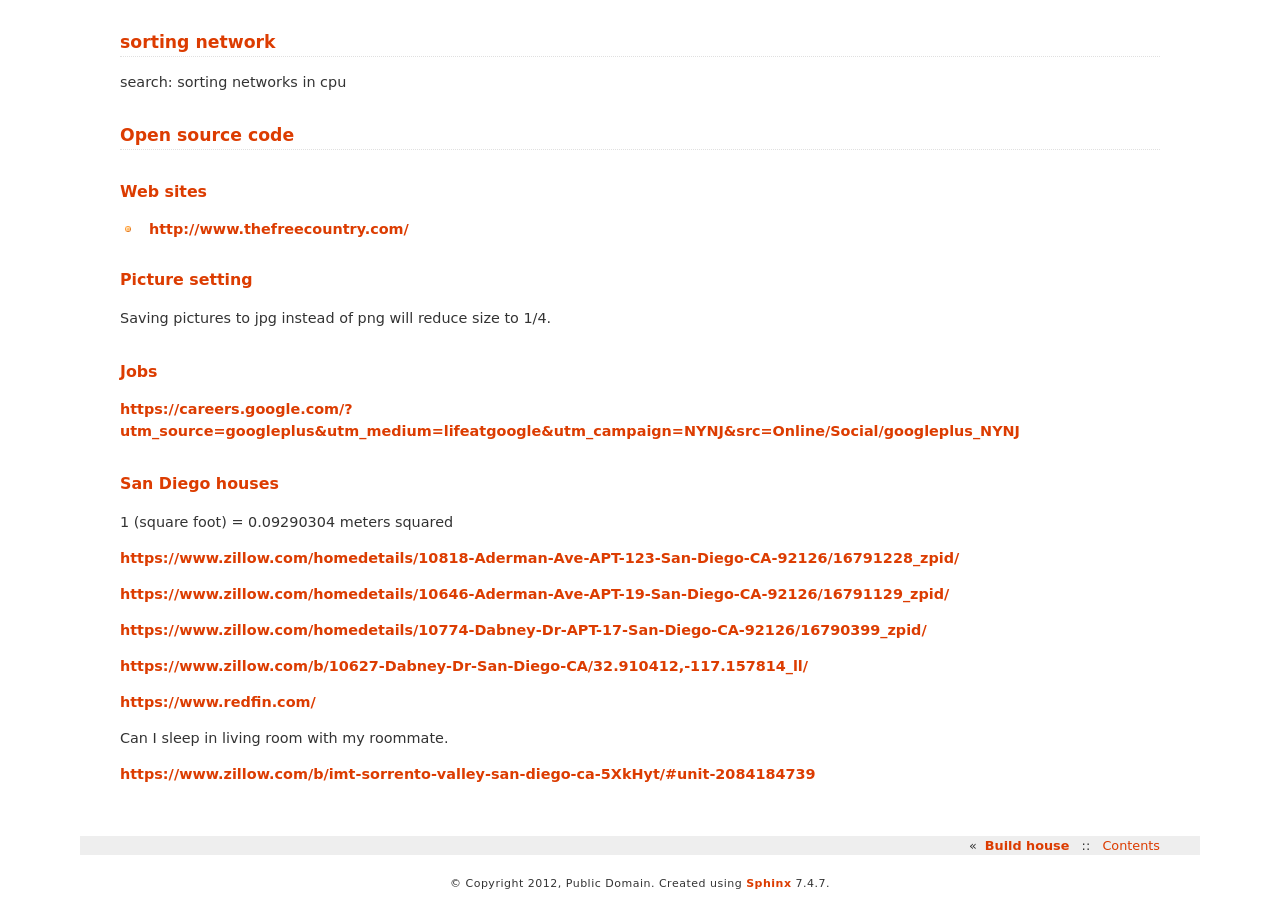
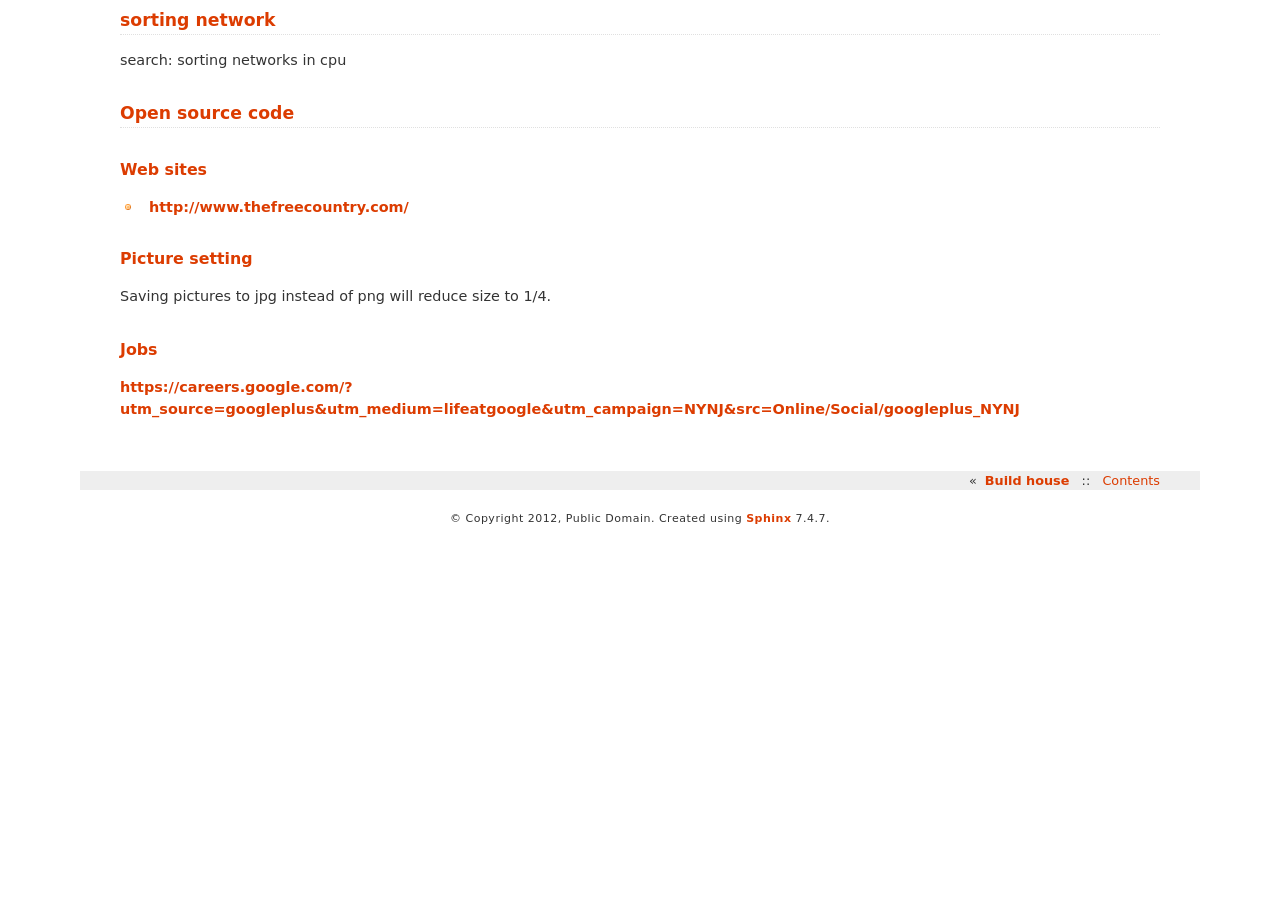
Before and after one commit to Jonathan2251/wr, a Sphinx documentation site: the page built from source/note.rst, in a window 1280 px wide and 900 px high, scrolled down 2518 px. Built offline with Sphinx 7.4.7, drawn with Linux system fonts in a browser that asks for light colours; after the commit the page ends 3053 px from its top, so only the background shows below that.

Commit message:
move SanDiegoHouse to repo note

```diff
--- a/source/note.rst
+++ b/source/note.rst
@@ -137,26 +137,3 @@ Jobs
 ~~~~
 
 https://careers.google.com/?utm_source=googleplus&utm_medium=lifeatgoogle&utm_campaign=NYNJ&src=Online/Social/googleplus_NYNJ
-
-
-San Diego houses
-~~~~~~~~~~~~~~~~
-
-1 (square foot) =
-0.09290304 meters squared
-
-https://www.zillow.com/homedetails/10818-Aderman-Ave-APT-123-San-Diego-CA-92126/16791228_zpid/
-
-https://www.zillow.com/homedetails/10646-Aderman-Ave-APT-19-San-Diego-CA-92126/16791129_zpid/
-
-https://www.zillow.com/homedetails/10774-Dabney-Dr-APT-17-San-Diego-CA-92126/16790399_zpid/
-
-https://www.zillow.com/b/10627-Dabney-Dr-San-Diego-CA/32.910412,-117.157814_ll/
-
-
-https://www.redfin.com/
-
-
-Can I sleep in living room with my roommate.
-
-https://www.zillow.com/b/imt-sorrento-valley-san-diego-ca-5XkHyt/#unit-2084184739
```
